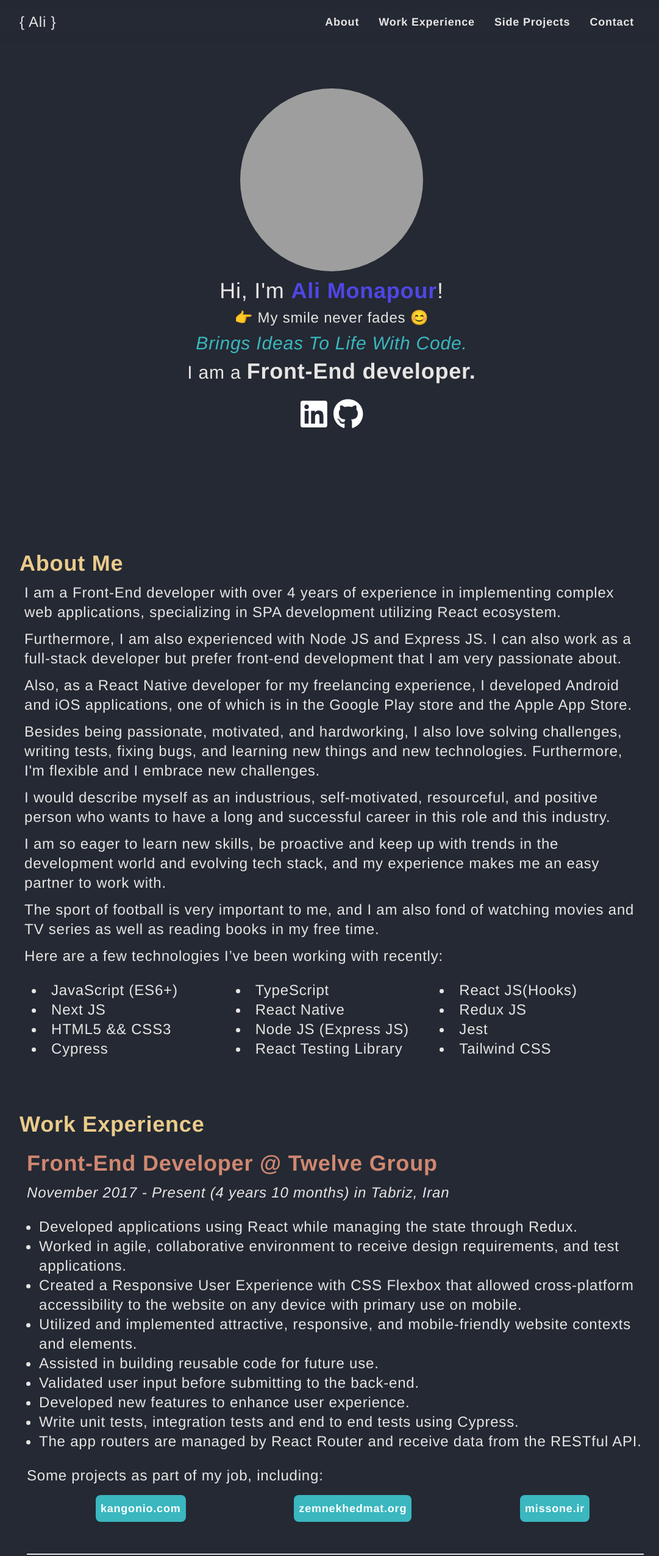
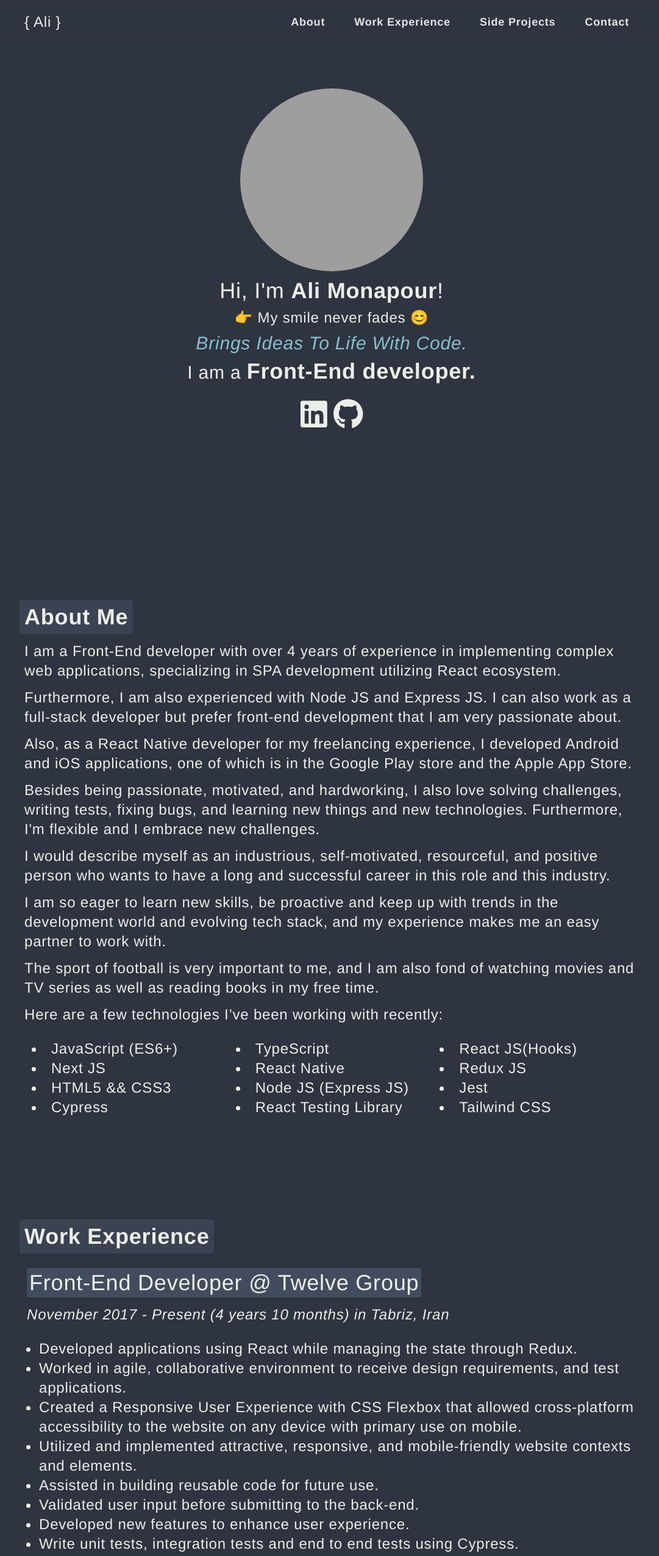
Before and after one commit to alimonapour/alimonapour.me, a Next.js app: page / in a window 1280 px wide. Shown: the top 2552 px of the page at 61% size, without its empty margins (96-1177 px from the left). Built offline with nearby package versions, Linux system fonts and the light colour scheme; grey boxes are pictures that could not be loaded.

Commit message:
change some of styles and colors

```diff
--- a/pages/_document.js
+++ b/pages/_document.js
@@ -4,7 +4,7 @@ export default function Document() {
   return (
     <Html>
       <Head />
-      <body className='w-full min-w-fit bg-darkTheme font-thin tracking-wider text-stone-200'>
+      <body className='w-full min-w-fit bg-darkTheme font-thin tracking-wider text-silver'>
         <Main />
         <NextScript />
       </body>
--- a/pages/index.js
+++ b/pages/index.js
@@ -11,7 +11,7 @@ export default function Home() {
     <div className='w-full bg-color'>
       <Head>
         <title>Ali Monapour</title>
-        <meta name='description' content='Generated by create next app' />
+        <meta name='description' content='I am a Front-End developer' />
         <link rel='icon' href='/A.png' />
       </Head>
       <Navbar />
@@ -20,14 +20,14 @@ export default function Home() {
           <Avatar />
         </div>
 
-        <div id='about' className='w-full'>
+        <div id='about' className='w-full pt-20'>
           <About />
         </div>
 
-        <div id='experience' className='w-full'>
+        <div id='experience' className='w-full pt-20'>
           <Experience />
         </div>
-        <div id='side_projects' className='w-full'>
+        <div id='side_projects' className='w-full pt-20'>
           <SideProjects />
         </div>
       </main>
--- a/src/components/About.js
+++ b/src/components/About.js
@@ -1,7 +1,7 @@
 export function About() {
   return (
     <article className='container px-5 sm:px-8 xl:px-0 text-lg max-w-5xl flex flex-col'>
-      <h1 className='text-LightYellow text-3xl sm:text-4xl my-3 font-bold text-left'>
+      <h1 className='bg-titleBgColor w-fit rounded p-2 text-3xl sm:text-4xl font-semibold my-3'>
         About Me
       </h1>
       <section className='space-y-3 ml-2'>
--- a/src/components/Avatar.js
+++ b/src/components/Avatar.js
@@ -20,7 +20,7 @@ export function Avatar() {
           <div className='my-3'>
             <h1 className='text-2xl sm:text-4xl text-center '>
               Hi, I&apos;m{' '}
-              <span className='text-brand font-bold hover:animate-pulse'>
+              <span className='font-bold hover:animate-pulse'>
                 Ali Monapour
               </span>
               !
@@ -42,27 +42,26 @@ export function Avatar() {
         <div className='flex'>
           <Link href='https://www.linkedin.com/in/alimonapour/'>
             <a
-              className='faIcon transition ease-in-out delay-150 hover:-translate-y-1 hover:scale-105 duration-300'
+              className='faIcon transition ease-in-out delay-150 hover:-translate-y-1 hover:scale-105 duration-200 hover:text-tahiti'
               target='_blank'
             >
               <FontAwesomeIcon
                 icon={faLinkedin}
                 style={{
                   fontSize: 50,
-                  color: '#fff',
                   margin: 5,
                 }}
               />
             </a>
           </Link>
-          <Link href='https://github.com/alimonapour'>
+          <Link href='https://github.com/alimonapour/'>
             <a
-              className='faIcon transition ease-in-out delay-150 hover:-translate-y-1 hover:scale-105 duration-300'
+              className='faIcon transition ease-in-out delay-150 hover:-translate-y-1 hover:scale-105 duration-200 hover:text-tahiti'
               target='_blank'
             >
               <FontAwesomeIcon
                 icon={faGithub}
-                style={{ fontSize: 50, color: '#fff', margin: 5 }}
+                style={{ fontSize: 50, margin: 5 }}
               />
             </a>
           </Link>
--- a/src/components/Experience.js
+++ b/src/components/Experience.js
@@ -4,7 +4,7 @@ import FreelanceExperience from './work-experience/freelance-experience'
 export function Experience() {
   return (
     <section className='container px-5 sm:px-8 xl:px-0 text-lg max-w-5xl flex flex-col'>
-      <h1 className='text-LightYellow text-3xl sm:text-4xl my-3 text-left font-bold'>
+      <h1 className='bg-titleBgColor w-fit rounded p-2 text-3xl sm:text-4xl font-semibold my-3'>
         Work Experience
       </h1>
       <TwelveGroupExperience />
--- a/src/components/Navbar.js
+++ b/src/components/Navbar.js
@@ -19,12 +19,14 @@ export function Navbar() {
           aria-label='Global'
         >
           <div className='flex flex-shrink-0 flex-grow items-center lg:flex-grow-0'>
-            <div className='flex w-full items-center justify-between md:w-auto'>
+            <div className='flex w-full items-center justify-between md:w-auto '>
               <Link href='/'>
-                <a className=' hover:text-LightYellow text-2xl'>{'{ Ali }'}</a>
+                <a className='hover:bg-hoverColor rounded p-2 text-2xl'>
+                  {'{ Ali }'}
+                </a>
               </Link>
               <div className='-mr-2 flex items-center md:hidden'>
-                <Popover.Button className='inline-flex items-center justify-center rounded-md bg-white p-2 text-gray-400 hover:bg-gray-100 hover:text-gray-500 focus:outline-none focus:ring-2 focus:ring-inset focus:ring-indigo-500'>
+                <Popover.Button className='inline-flex items-center justify-center rounded-md bg-white p-2 text-gray-400 hover:bg-gray-100 hover:text-gray-500 focus:outline-none focus:ring-2 focus:ring-inset focus:ring-hoverColor'>
                   <span className='sr-only'>Open main menu</span>
                   <Bars3Icon className='h-6 w-6' aria-hidden='true' />
                 </Popover.Button>
@@ -36,7 +38,7 @@ export function Navbar() {
               <a
                 key={item.name}
                 href={item.href}
-                className='font-semibold text-stone-200 hover:text-LightYellow'
+                className='font-semibold text-stone-200 hover:bg-hoverColor rounded p-2'
               >
                 {item.name}
               </a>
@@ -61,12 +63,12 @@ export function Navbar() {
           <div className='overflow-hidden rounded-lg bg-darkTheme shadow-md ring-1 ring-black ring-opacity-5'>
             <div className='flex items-center justify-between px-5 pt-4'>
               <div>
-                <a className='hover:text-LightYellow text-2xl h-8 w-auto cursor-pointer'>
+                <a className='hover:bg-hoverColor rounded p-2 text-2xl h-8 w-auto cursor-pointer'>
                   {'{ Ali }'}
                 </a>
               </div>
               <div className='-mr-2'>
-                <Popover.Button className='inline-flex items-center justify-center rounded-md bg-white p-2 text-gray-400 hover:bg-gray-100 hover:text-gray-500 focus:outline-none focus:ring-2 focus:ring-inset focus:ring-indigo-500'>
+                <Popover.Button className='inline-flex items-center justify-center rounded-md bg-white p-2 text-gray-400 hover:bg-gray-100 hover:text-gray-500 focus:outline-none focus:ring-2 focus:ring-inset focus:ring-hoverColor'>
                   <span className='sr-only'>Close main menu</span>
                   <XMarkIcon className='h-6 w-6' aria-hidden='true' />
                 </Popover.Button>
@@ -77,7 +79,7 @@ export function Navbar() {
                 <a
                   key={item.name}
                   href={item.href}
-                  className='block rounded-md px-3 py-2 text-base font-semibold text-stone-200 hover:bg-metal hover:text-LightYellow'
+                  className='block rounded-md px-3 py-2 text-base font-semibold text-stone-200  hover:bg-hoverColor'
                 >
                   {item.name}
                 </a>
--- a/src/components/Side-Projects.js
+++ b/src/components/Side-Projects.js
@@ -4,7 +4,7 @@ import { faBook } from '@fortawesome/free-solid-svg-icons'
 export function SideProjects() {
   return (
     <section className='container px-5 sm:px-8 xl:px-0 text-lg max-w-5xl flex flex-col'>
-      <h1 className='text-LightYellow text-3xl sm:text-4xl my-3 text-left font-bold'>
+      <h1 className='bg-titleBgColor w-fit rounded p-2 font-semibold text-3xl sm:text-4xl my-3'>
         Side Projects
       </h1>
       <>
@@ -20,7 +20,7 @@ export function SideProjects() {
                 You can visit bookshelf app on your browser:{' '}
               </h3>
               <a
-                className='flex items-center font-extrabold transition ease-in-out delay-150 bg-tahiti text-white hover:-translate-y-1 hover:scale-105duration-300 p-2 ml-2 rounded-lg'
+                className='flex items-center font-extrabold transition ease-in-out delay-150 bg-tahiti text-bermuda hover:bg-bermuda hover:text-tahiti hover:-translate-y-1 hover:scale-100 duration-300 p-2 ml-2 rounded-lg'
                 href='https://bookshelf.lol/'
                 target='_blank'
                 rel='noreferrer'
--- a/src/components/work-experience/12-Experience.js
+++ b/src/components/work-experience/12-Experience.js
@@ -3,7 +3,7 @@ import Link from 'next/link'
 export function TwelveGroupExperience() {
   return (
     <div className='my-3 ml-3'>
-      <h2 className='text-lightSalmon font-bold text-2xl sm:text-4xl  text-left'>
+      <h2 className='bg-lightTitleBg p-1 w-fit rounded text-2xl sm:text-4xl'>
         Front-End Developer @ Twelve Group
       </h2>
       <h3 className='text-xl sm:text-2xl text-left italic my-3'>
@@ -46,7 +46,7 @@ export function TwelveGroupExperience() {
         <div className='list-none text-lg ml-6 my-2 py-2 flex flex-col items-center sm:flex-row sm:justify-around sm:items-center'>
           <Link href='https://kangonio.com/'>
             <a
-              className='w-60 sm:w-auto font-bold transition ease-in-out delay-150 bg-tahiti hover:-translate-y-1 hover:scale-105  duration-300 p-2 mb-3 sm:mb-0 rounded-lg text-white text-center'
+              className='w-60 sm:w-auto font-extrabold transition ease-in-out delay-150 bg-tahiti text-bermuda hover:bg-bermuda hover:text-tahiti hover:-translate-y-1 hover:scale-100  duration-300 p-2 mb-3 sm:mb-0 rounded-lg text-center'
               target='_blank'
             >
               kangonio.com
@@ -55,7 +55,7 @@ export function TwelveGroupExperience() {
 
           <Link href='https://zemnekhedmat.org/'>
             <a
-              className='w-60 sm:w-auto font-bold transition ease-in-out delay-150 bg-tahiti hover:-translate-y-1 hover:scale-105  duration-300 p-2 mb-3 sm:mb-0 rounded-lg text-white text-center'
+              className='w-60 sm:w-auto font-extrabold transition ease-in-out delay-150 bg-tahiti text-bermuda hover:bg-bermuda hover:text-tahiti hover:-translate-y-1 hover:scale-100  duration-300 p-2 mb-3 sm:mb-0 rounded-lg text-center'
               target='_blank'
             >
               zemnekhedmat.org
@@ -63,7 +63,7 @@ export function TwelveGroupExperience() {
           </Link>
           <Link href='https://www.missone.ir/'>
             <a
-              className='w-60 sm:w-auto font-bold transition ease-in-out delay-150 bg-tahiti hover:-translate-y-1 hover:scale-105  duration-300 p-2 mb-3 sm:mb-0 rounded-lg text-white text-center'
+              className='w-60 sm:w-auto font-extrabold transition ease-in-out delay-150 bg-tahiti text-bermuda hover:bg-bermuda hover:text-tahiti hover:-translate-y-1 hover:scale-100  duration-300 p-2 mb-3 sm:mb-0 rounded-lg text-center'
               target='_blank'
             >
               missone.ir
--- a/src/components/work-experience/freelance-experience.js
+++ b/src/components/work-experience/freelance-experience.js
@@ -5,7 +5,7 @@ import { faAppStore, faGooglePlay } from '@fortawesome/free-brands-svg-icons'
 export function FreelanceExperience() {
   return (
     <div className='my-3 ml-3 border-t-2 '>
-      <h2 className='text-lightSalmon text-2xl font-bold sm:text-4xl my-5 text-left'>
+      <h2 className='bg-lightTitleBg p-1 w-fit rounded text-2xl sm:text-4xl my-5'>
         React Native Developer @ Freelance
       </h2>
       <h3 className='text-xl sm:text-2xl my-3 text-left italic'>
@@ -33,7 +33,7 @@ export function FreelanceExperience() {
       <div className='flex flex-col sm:flex-row items-center justify-around py-3'>
         <Link href='https://play.google.com/store/apps/details?id=com.shafaaq.app'>
           <a
-            className='flex items-center font-extrabold transition ease-in-out delay-150 bg-tahiti text-white hover:-translate-y-1 hover:scale-105  duration-300 p-3 mb-3 sm:mb-0 rounded-lg'
+            className='flex items-center font-extrabold transition ease-in-out delay-150 bg-tahiti text-bermuda hover:bg-bermuda hover:text-tahiti hover:-translate-y-1 hover:scale-100  duration-300 p-3 mb-3 sm:mb-0 rounded-lg'
             target='_blank'
           >
             Shafaaq News on{' '}
@@ -49,7 +49,7 @@ export function FreelanceExperience() {
 
         <Link href='https://apps.apple.com/us/app/shafaq-news/id1476990880'>
           <a
-            className='flex items-center sm:w-auto font-extrabold transition ease-in-out delay-150 bg-tahiti text-white hover:-translate-y-1 hover:scale-105  duration-300 p-3   rounded-lg'
+            className='flex items-center sm:w-auto font-extrabold transition ease-in-out delay-150 bg-tahiti text-bermuda hover:bg-bermuda hover:text-tahiti hover:-translate-y-1 hover:scale-100  duration-300 p-3   rounded-lg'
             target='_blank'
           >
             Shafaaq News on{' '}
--- a/tailwind.config.js
+++ b/tailwind.config.js
@@ -8,20 +8,20 @@ module.exports = {
         mono: ['Roboto Mono'],
       },
       colors: {
-        darkTheme: '#242933',
+        darkTheme: '#2E3440',
         brand: '#4F46E5',
         midnight: '#121063',
         metal: '#5E81AC',
-        tahiti: '#3ab7bf',
-        silver: '#ecebff',
+        tahiti: '#88C0D0',
+        silver: '#ECEFE8',
         bubbleGum: '#ff77e9',
-        bermuda: '#78dcca',
+        bermuda: '#384252',
         LightYellow: '#EBCB8B',
         lightSalmon: '#D08770',
         LightSkyBlue: '#5E81AC',
-      },
-      listStyleType: {
-        hashtag: '##',
+        hoverColor: '#464F62',
+        titleBgColor: '#3B4252',
+        lightTitleBg: '#434C5E',
       },
     },
     container: {
```
Also changed, not shown: src/components/Footer-Info.js (+8 -8 lines).
